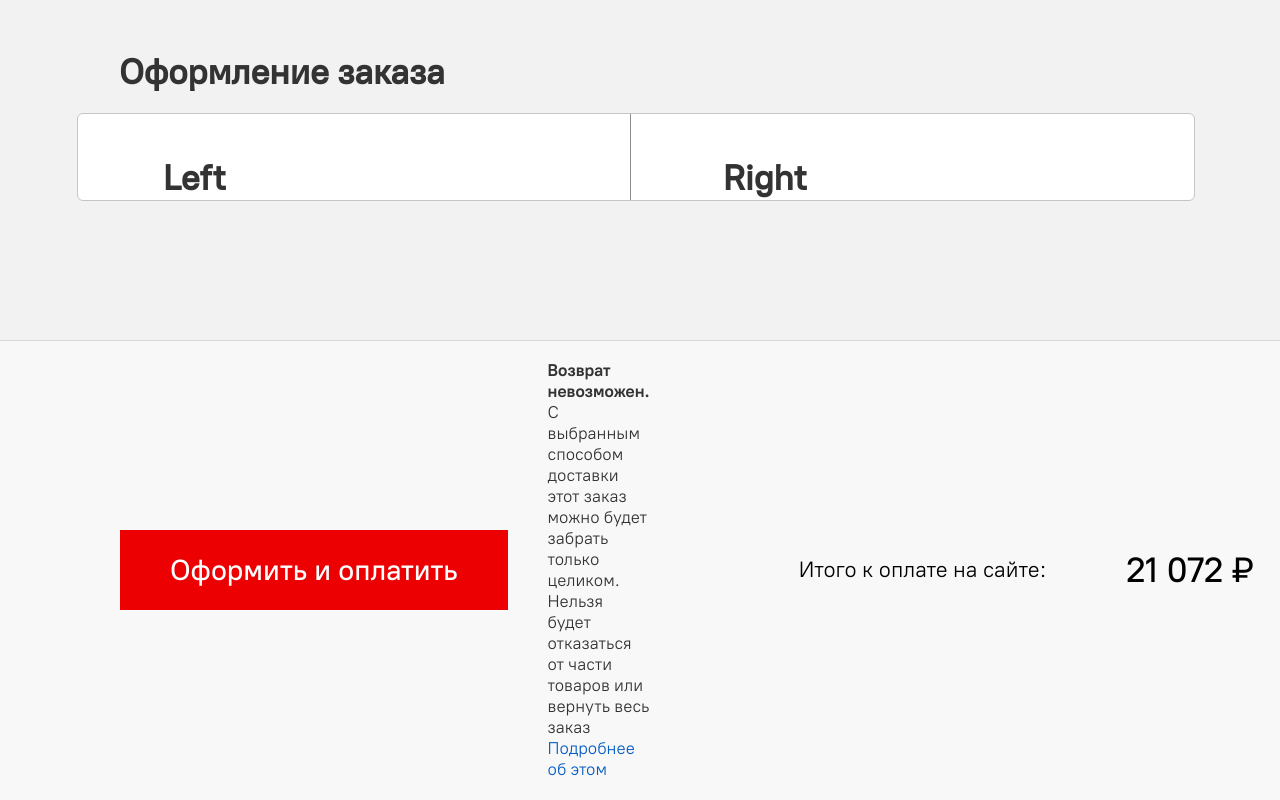
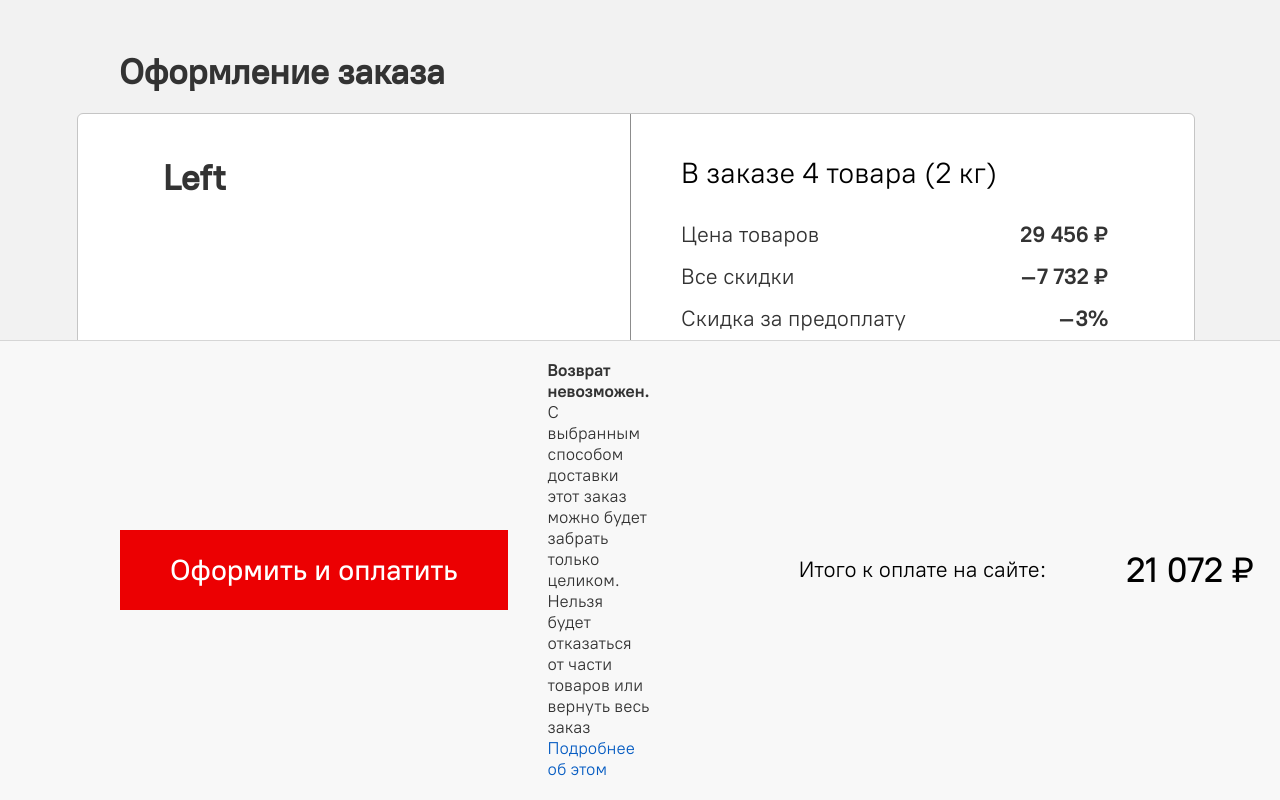
Before and after one commit to ChristinaBateman/test-checkout-page, a plain HTML site: page index.html in a window 1280 px wide. Drawn offline with Linux system fonts and the light colour scheme.

Commit message:
add right block fields

```diff
--- a/css/global.css
+++ b/css/global.css
@@ -29,13 +29,19 @@
     margin: 0;
 }
 
-html, body, .page {
+
+html {
+    height: 100vh;
+}
+
+ body, .page {
     height: 100%;
 }
 
 
 .page {
-    /* position: relative; */
+    display: flex;
+    flex-direction: column;
     padding: 48px 85px 0 77px;
     background-color: #F2F2F2;
 }
@@ -53,6 +59,7 @@ html, body, .page {
 .checkout {
     max-width: 1743px;
     display: flex;
+    flex: 1;
     margin-top: 19px;
     background: #FFFFFF;
     border: 1px solid #C5C5C5;
@@ -72,13 +79,45 @@ html, body, .page {
     padding: 40px 86px 0 50px;
 }
 
+.right-block .title span {
+    font-size: 29px;
+    line-height: 37px;
+}
+
+.fields-wrapper {
+    margin-top: 30px;
+}
+
+.fields-wrapper .field {
+  display: flex;
+  justify-content: space-between;
+  margin-bottom: 14px;
+}
+
+.fields-wrapper .field .name {
+    font-size: 22px;
+    line-height: 28px;
+    color: #333333;
+}
+
+.fields-wrapper .field .name .light-grey {
+    color: #6E6E73;
+}
+
+.fields-wrapper .field .value {
+    font-family: 'PT Root UI bold';
+    font-size: 22px;
+    line-height: 28px;
+    color: #333333;
+    white-space: nowrap;
+}
 
 .footer {
     border-top: 1px solid #D6D6D6;
     display: flex;
     align-items: center;
     padding: 19px 184px 20px 120px;
-    position: absolute;
+    position: fixed;
     background-color: #F8F8F8;
     bottom: 0;
     left: 0;
@@ -106,11 +145,11 @@ html, body, .page {
     font-style: normal;
     font-size: 17px;
     line-height: 21px;
-    color: #333333
+    color: #333333;
 }
 
 .description p b {
-    font-family: 'PT Root UI bold'
+    font-family: 'PT Root UI bold';
 }
 
 .description p a {
--- a/index.html
+++ b/index.html
@@ -12,7 +12,36 @@
         <h1>Оформление заказа</h1>
         <div class="checkout">
             <div class="left-block"><h1>Left</h1></div>
-            <div class="right-block"><h1>Right</h1></div>
+            <div class="right-block">
+                <div class="title">
+                    <span>В заказе 4 товара </span>
+                    <span>(2 кг)</span>
+                </div>
+                <div class="fields-wrapper">
+                    <div class="field">
+                        <div class="name">Цена товаров</div>
+                        <div class="value">29 456 ₽</div>
+                    </div>
+                    <div class="field">
+                        <div class="name">Все скидки</div>
+                        <div class="value">–7 732 ₽</div>
+                    </div>
+                    <div class="field">
+                        <div class="name">Скидка за предоплату</div>
+                        <div class="value">–3%</div>
+                    </div>
+                    <div class="field">
+                        <div class="name">Почта России, курьер, Академика Королева, 73/3, Петропавловск-
+                            Камчатский, 683000 <br>
+                            <span class="light-grey">24 сентября, 10:00–19:00</span>
+
+                            </div>
+                        <div class="value">+367 ₽</div>
+                    </div>
+                </div>
+
+                <hr>
+            </div>
         </div>
     </div>
     <div class="footer">
```
